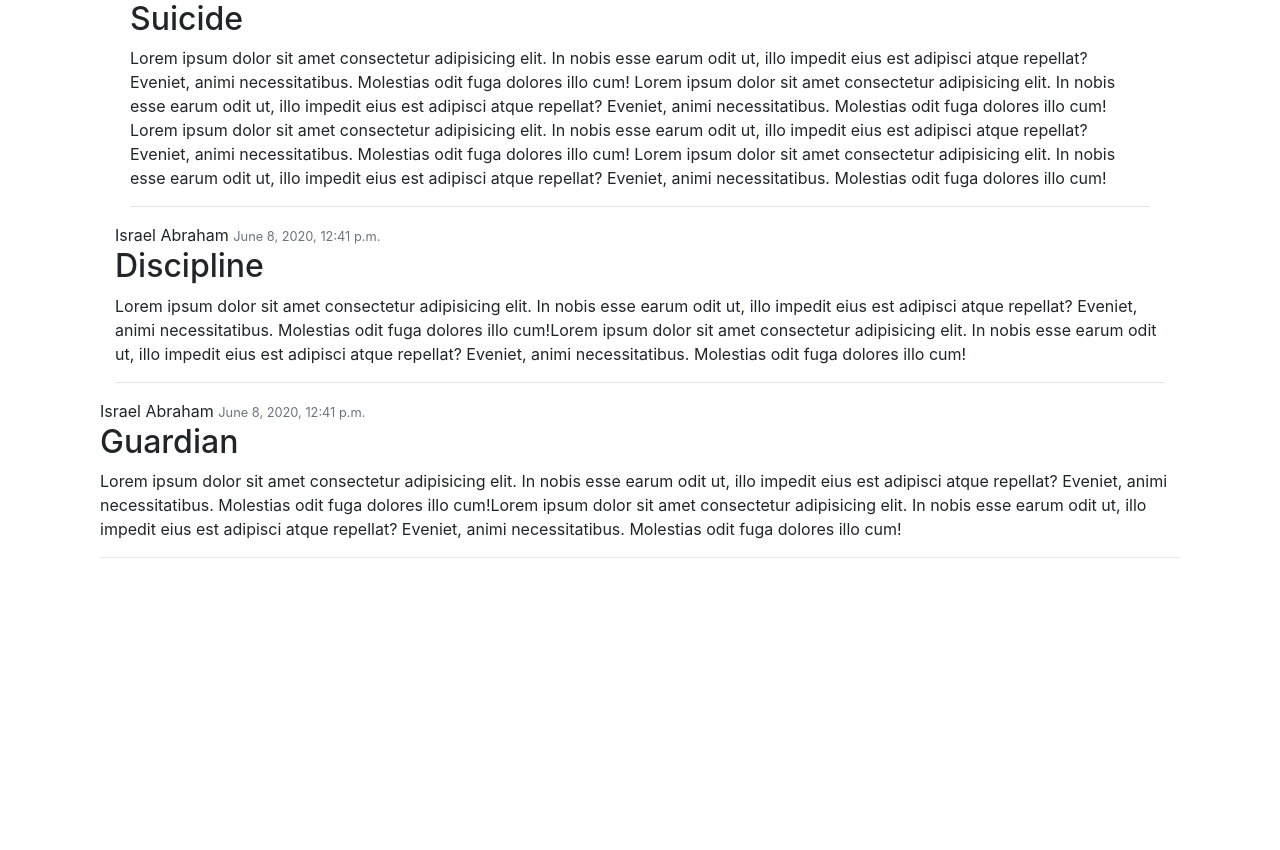
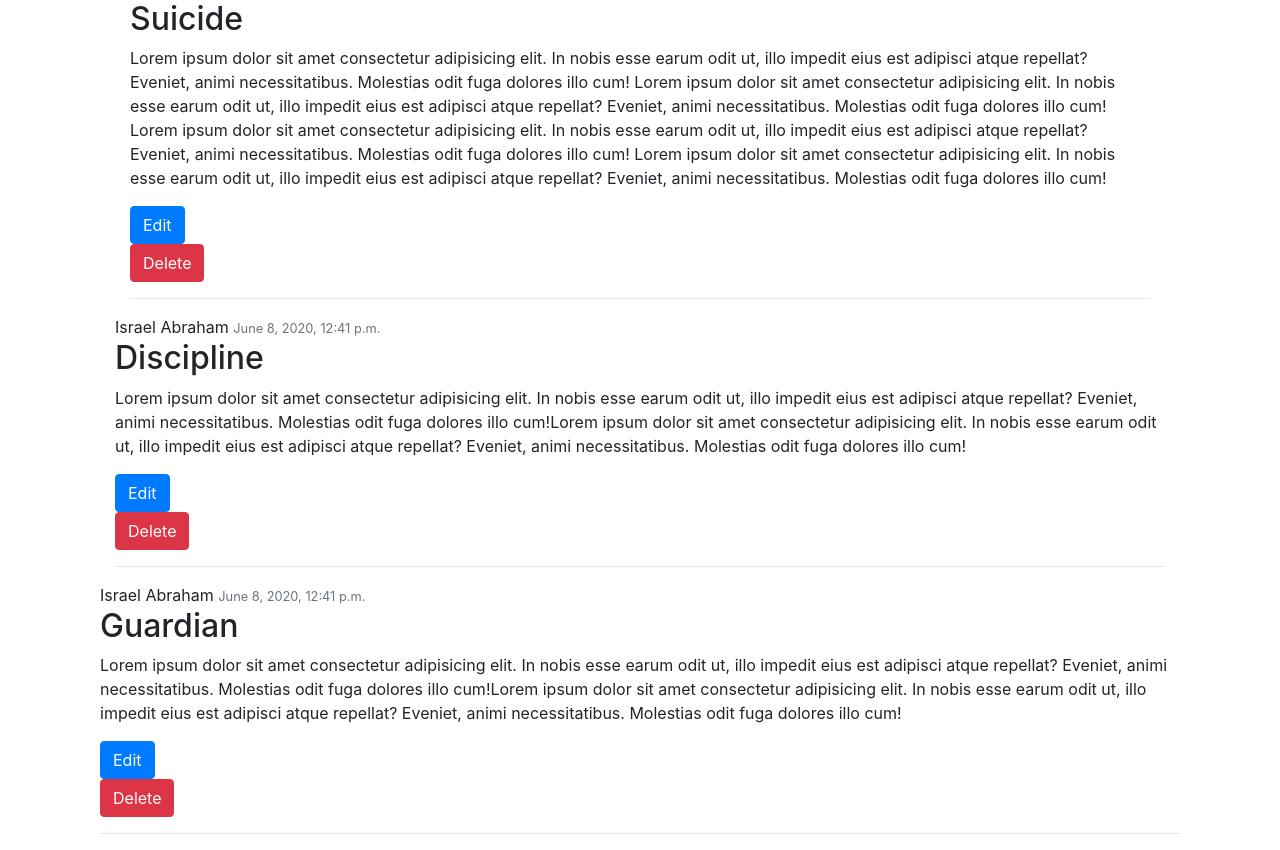
Before and after one commit to aybruhm/Expressor, a Django app: page / in a window 1280 px wide. Shown: the part 233-1083 px from the top of the page. Before the commit the page ends 791 px from the top, so only its background shows below. Run offline with Django 3.2, Linux system fonts and the light colour scheme; data comes from the database, SQL or seed files in the repository; some libraries are stand-ins or nearby versions.

Commit message:
Created forms.py file.

```diff
--- a/templates/entry/home.html
+++ b/templates/entry/home.html
@@ -29,9 +29,12 @@
                     <br>
                     <h2 class="class-title">{{ post.title }}</h2>
                     <p class="article-content">{{ post.content }}</p>
-<!--                    <form class="form form-inline" action="delete/{{post.id}}/" action="POST">-->
-<!--                        <button type="submit" class="btn btn-danger btn-md btn-fill">Delete</button>-->
-<!--                    </form>-->
+                    <form class="form form-inline" action="update/{{post.id}}/" action="GET">
+                        <button type="submit" class="btn btn-primary btn-md btn-fill">Edit</button>
+                    </form>
+                    <form class="form form-inline" action="delete/{{post.id}}/" action="POST">
+                        <button type="submit" class="btn btn-danger btn-md btn-fill">Delete</button>
+                    </form>
                     <hr>
                 </div>
             </div>
```
Also changed, not shown: entry/forms.py (added), templates/entry/update.html (added).
